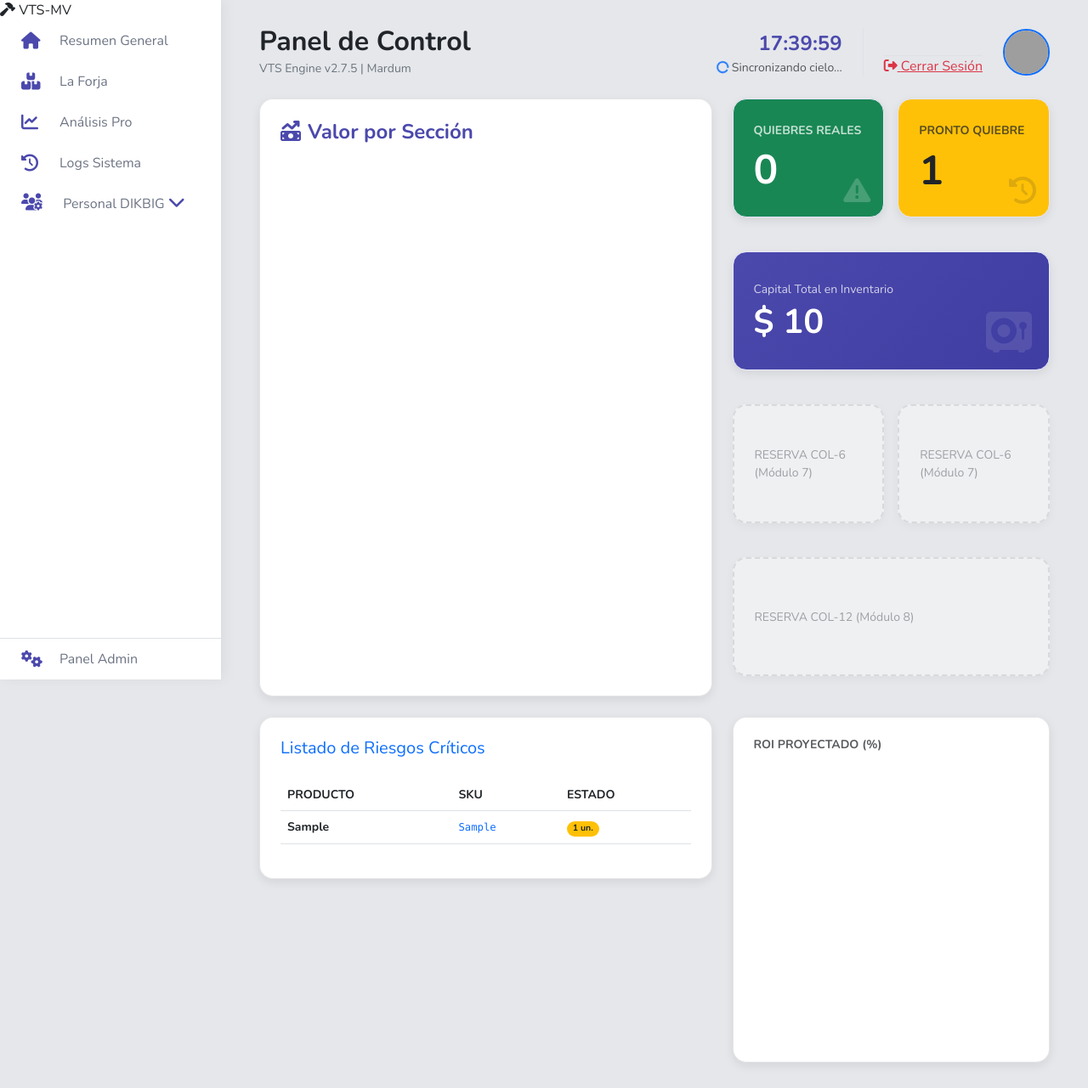
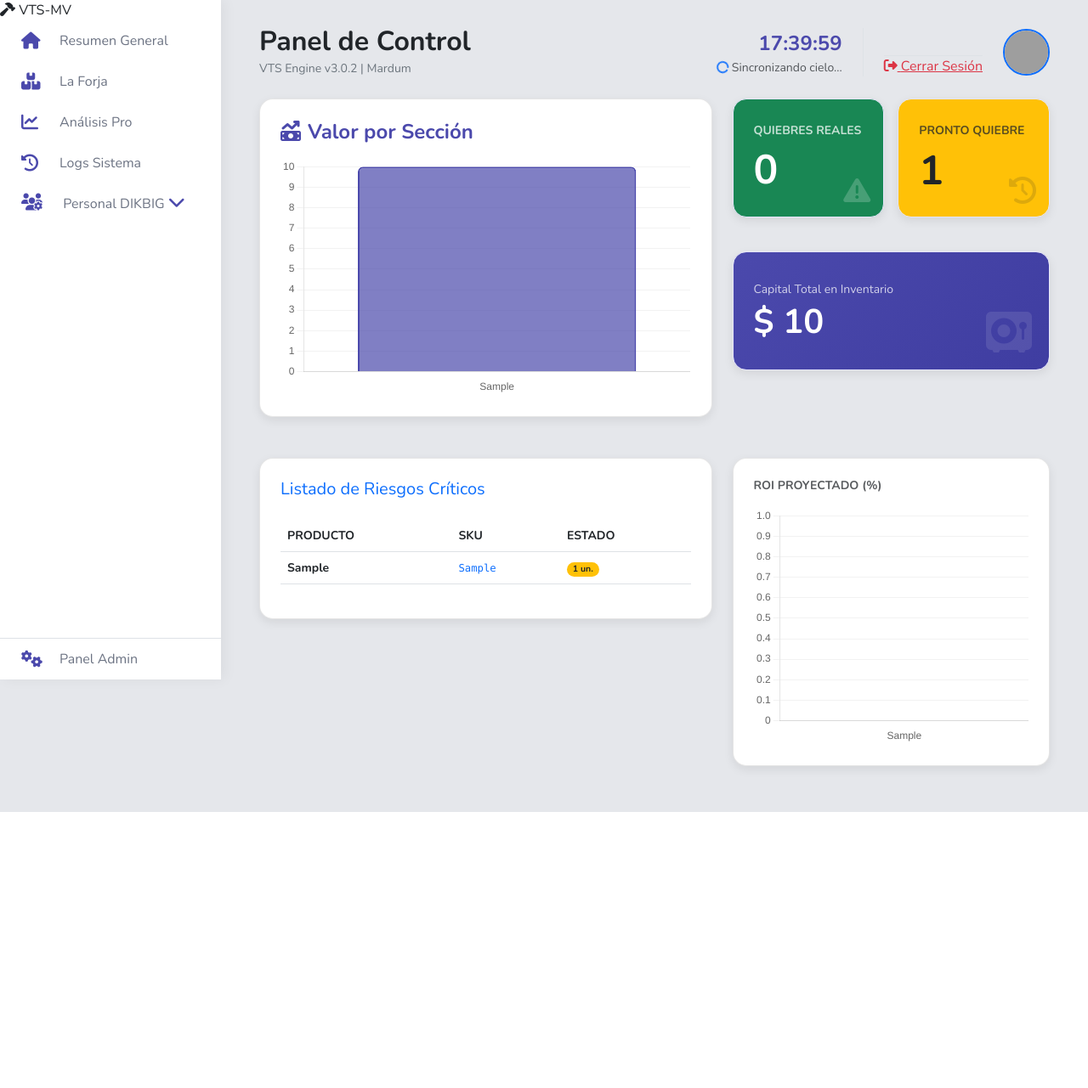
Before and after one commit to Iridah/terminal-vts, a Django app: page / in a window 1280 px wide. Shown: the whole page at 85% size. After the commit the page ends 956 px from the top, so only its background shows below. Run offline with Django 5.2, Linux system fonts and the light colour scheme; a user stored in the database is signed in; tables that the repository leaves empty hold one stand-in row (values such as "Sample post"); a map, chart or similar area stays blank; some libraries are stand-ins or nearby versions; grey boxes are pictures that could not be loaded.

Commit message:
fix: gráficos dashboard, modularizar charts.js, ordenar base.html

```diff
--- /dev/null
+++ b/dashboard/static/dashboard/js/charts.js
@@ -0,0 +1,66 @@
+/**
+ * VTS - charts.js v1.0.0
+ * Gráficos del dashboard principal.
+ * Lee variables inyectadas por el template (window.chartLabels, etc.)
+ * Depende de: Chart.js (cargado antes en base.html)
+ */
+
+document.addEventListener('DOMContentLoaded', function () {
+
+    // ── GRÁFICO 1: Valor por Sección ─────────────────────────────
+    const ctxPerdidas = document.getElementById('perdidasSeccionChart');
+    if (ctxPerdidas && window.chartLabels && window.chartData) {
+        new Chart(ctxPerdidas, {
+            type: 'bar',
+            data: {
+                labels: window.chartLabels,
+                datasets: [{
+                    label: 'Valor Invertido ($)',
+                    data: window.chartData,
+                    backgroundColor: 'rgba(75, 73, 172, 0.7)',
+                    borderColor: '#4B49AC',
+                    borderWidth: 2,
+                    borderRadius: 6,
+                }]
+            },
+            options: {
+                responsive: true,
+                maintainAspectRatio: false,
+                plugins: { legend: { display: false } },
+                scales: {
+                    y: { beginAtZero: true, grid: { color: 'rgba(0,0,0,0.05)' } },
+                    x: { grid: { display: false } }
+                }
+            }
+        });
+    }
+
+    // ── GRÁFICO 2: ROI Proyectado ─────────────────────────────────
+    const ctxRoi = document.getElementById('roiChart');
+    if (ctxRoi && window.roiLabels && window.roiData) {
+        new Chart(ctxRoi, {
+            type: 'bar',
+            data: {
+                labels: window.roiLabels,
+                datasets: [{
+                    label: 'ROI (%)',
+                    data: window.roiData,
+                    backgroundColor: 'rgba(255, 193, 7, 0.7)',
+                    borderColor: '#ffc107',
+                    borderWidth: 2,
+                    borderRadius: 6,
+                }]
+            },
+            options: {
+                responsive: true,
+                maintainAspectRatio: false,
+                plugins: { legend: { display: false } },
+                scales: {
+                    y: { beginAtZero: true, grid: { color: 'rgba(0,0,0,0.05)' } },
+                    x: { grid: { display: false } }
+                }
+            }
+        });
+    }
+
+});
--- a/dashboard/templates/dashboard/base.html
+++ b/dashboard/templates/dashboard/base.html
@@ -4,15 +4,26 @@
 <html lang="es">
 <head>
     <meta charset="UTF-8">
-    <script src="{% static 'dashboard/js/htmx.min.js' %}"></script>
+    <meta name="viewport" content="width=device-width, initial-scale=1.0">
+    <title>VTS - MARTILLO VIL</title>
+
     {% if user.is_authenticated %}
         <meta name="sargerite-token" content="{{ user.perfil.sargerite_token }}">
     {% endif %}
-    <title>VTS - MARTILLO VIL</title>
+
+    <!-- Google Fonts -->
+    <link href="https://fonts.googleapis.com/css2?family=Nunito:wght@400;600;700;800&display=swap" rel="stylesheet">
+
+    <!-- Font Awesome -->
     <link rel="stylesheet" href="https://cdnjs.cloudflare.com/ajax/libs/font-awesome/6.4.2/css/all.min.css">
-    <link href="https://fonts.googleapis.com/css2?family=Nunito:wght@400;600;700;800&display=swap" rel="stylesheet">
+
+    <!-- Bootstrap CSS -->
     <link href="https://cdn.jsdelivr.net/npm/bootstrap@5.3.0/dist/css/bootstrap.min.css" rel="stylesheet">
-    <link rel="stylesheet" href="{% static 'dashboard/css/style.css' %}?v=MONOLITO_V3_FINAL">
+
+    <!-- Estilos propios -->
+    <link rel="stylesheet" href="{% static 'dashboard/css/style.css' %}?v=MODULAR_V3_0_2">
+
+    {% block extra_css %}{% endblock %}
 </head>
 <body hx-headers='{"X-CSRFToken": "{{ csrf_token }}"}'>
     <aside class="sidebar">
@@ -52,7 +63,6 @@
                     <a href="{% url 'sabana_digital' %}" class="sub-item-link">
                         <i class="fa-solid fa-skull-crossbones text-danger"></i> <span>La Mortaja</span>
                     </a>
-                    </a>
                     <a href="#" class="mini-btn disabled">
                         <i class="fa-solid fa-shield-heart"></i>
                     </a>
@@ -60,7 +70,6 @@
             </div>
             {% endif %}
         </nav>
-
 
         <div class="nav-menu mt-auto border-top">
             <a href="/admin/" class="nav-item"><i class="fa-solid fa-gears"></i> <span>Panel Admin</span></a>
@@ -71,7 +80,7 @@
         <header class="d-flex justify-content-between align-items-center mb-4">
             <div>
                 <h2 class="m-0 fw-bold text-dark">{% block header_title %}Panel de Control{% endblock %}</h2>
-                <small class="text-secondary">VTS Engine v2.7.5 | Mardum</small>
+                <small class="text-secondary">VTS Engine v3.0.2 | Mardum</small>
             </div>
 
             <div class="d-flex align-items-center gap-4">
@@ -99,26 +108,34 @@
                     class="rounded-circle border border-2 border-primary"
                     style="width: 55px; height: 55px; object-fit: cover;">
                 </div>
-
             </div>
         </header>
+
         {% block content %}
         {% endblock %}
     </main>
 
+    <!-- Bootstrap JS -->
     <script src="https://cdn.jsdelivr.net/npm/bootstrap@5.3.0/dist/js/bootstrap.bundle.min.js"></script>
-    <script src="https://cdn.jsdelivr.net/npm/chart.js"></script>
+
+    <!-- HTMX -->
+    <script src="https://unpkg.com/htmx.org@1.9.10"></script>
+
+    <!-- Chart.js -->
+    <script src="https://cdn.jsdelivr.net/npm/chart.js@4.4.0/dist/chart.umd.min.js"></script>
+
+    <!-- VTS Scripts -->
     <script src="{% static 'dashboard/js/main.js' %}"></script>
+    <script src="{% static 'dashboard/js/charts.js' %}"></script>
 
+    <!-- Debug HTMX (remover en producción) -->
     <script>
     document.body.addEventListener('htmx:beforeRequest', function(evt) {
-        // Intentamos rescatar la ruta desde tres lugares distintos que usa HTMX
         const path = evt.detail.pathInfo?.path
                    || evt.detail.requestConfig?.path
                    || evt.target.getAttribute('hx-post')
                    || evt.target.getAttribute('hx-get')
                    || 'Ruta Interna';
-
         console.log("🚀 MARTILLO VIL DISPARANDO A:", path);
     });
     document.body.addEventListener('htmx:afterRequest', function(evt) {
@@ -129,5 +146,7 @@
     });
     </script>
 
+    {% block extra_js %}{% endblock %}
+
 </body>
 </html>
--- a/dashboard/templates/dashboard/index.html
+++ b/dashboard/templates/dashboard/index.html
@@ -6,21 +6,20 @@
 
 {% block content %}
 <div class="row g-4">
+
+    <!-- Gráfico Valor por Sección -->
     <div class="col-lg-7">
-        <div class="card p-4 h-100">
-            <h4 class="fw-bold mb-4" style="color: var(--skydash-blue);">
+        <div class="card p-4">
+            <h4 class="fw-bold mb-3" style="color: var(--skydash-blue);">
                 <i class="fa-solid fa-money-bill-trend-up me-2"></i>Valor por Sección
             </h4>
-            <div style="height: 300px;">
+            <div style="position: relative; height: 280px;">
                 <canvas id="perdidasSeccionChart"></canvas>
             </div>
         </div>
     </div>
 
-    <!-- <div class="alert alert-info">
-        Debug: Capital[{{ capital_total }}] - Quiebres[{{ quiebres_reales }}] - Ganancia[{{ ganancia_potencial }}]
-    </div> -->
-
+    <!-- Tarjetas métricas -->
     <div class="col-lg-5">
         <div class="row g-3">
             <div class="col-md-6">
@@ -49,7 +48,7 @@
                 </div>
             </div>
 
-            <div class="col-md-6">
+            <!-- <div class="col-md-6">
                 <div class="card p-4 metric-card border-dashed bg-light opacity-50" style="border: 2px dashed #ccc !important;">
                     <small class="text-muted">RESERVA COL-6 (Módulo 7)</small>
                 </div>
@@ -63,10 +62,11 @@
                 <div class="card p-4 metric-card border-dashed bg-light opacity-50" style="border: 2px dashed #ccc !important;">
                     <small class="text-muted">RESERVA COL-12 (Módulo 8)</small>
                 </div>
-            </div>
+            </div> -->
         </div>
     </div>
 
+    <!-- Tabla Riesgos Críticos -->
     <div class="col-lg-7">
         <div class="card p-4">
             <h5 class="card-title text-primary mb-4">Listado de Riesgos Críticos</h5>
@@ -95,19 +95,23 @@
         </div>
     </div>
 
+    <!-- Gráfico ROI -->
     <div class="col-lg-5">
-        <div class="card p-4 h-100">
+        <div class="card p-4">
             <h6 class="text-muted fw-bold small mb-3">ROI PROYECTADO (%)</h6>
-            <div style="height: 300px;"> <canvas id="roiChart"></canvas>
+            <div style="position: relative; height: 280px;">
+                <canvas id="roiChart"></canvas>
             </div>
         </div>
     </div>
+
 </div>
 
+<!-- Datos para charts.js — solo variables, sin lógica -->
 <script>
     window.chartLabels = {{ secciones_labels|safe }};
-    window.chartData = {{ total_perdido_data|safe }}; // Ahora sí tiene los montos por sección
-    window.roiLabels = {{ secciones_labels|safe }};
-    window.roiData = {{ roi_data|safe }};
+    window.chartData   = {{ total_perdido_data|safe }};
+    window.roiLabels   = {{ secciones_labels|safe }};
+    window.roiData     = {{ roi_data|safe }};
 </script>
 {% endblock %}
```
Lines whose indentation alone changed are shown as unchanged.
